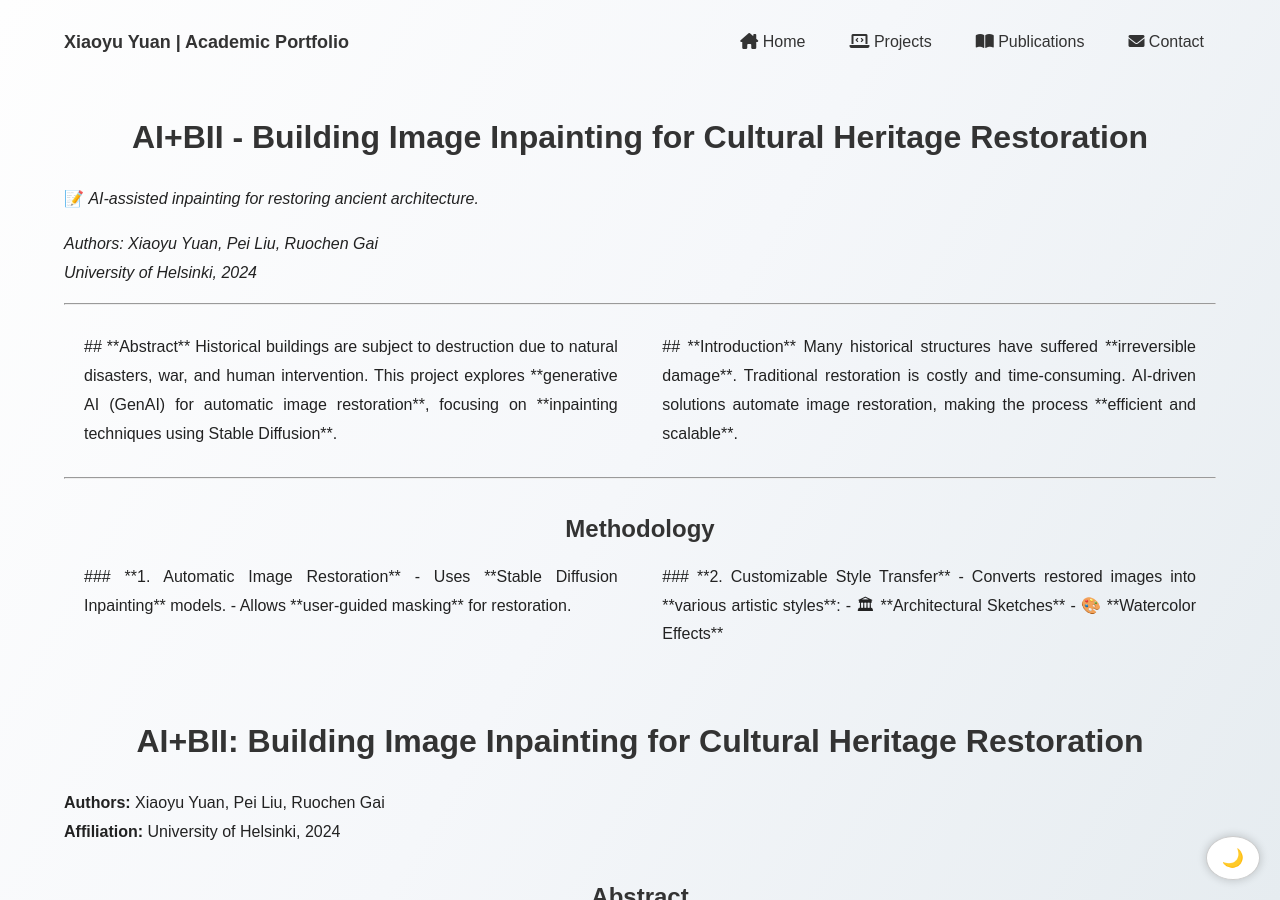
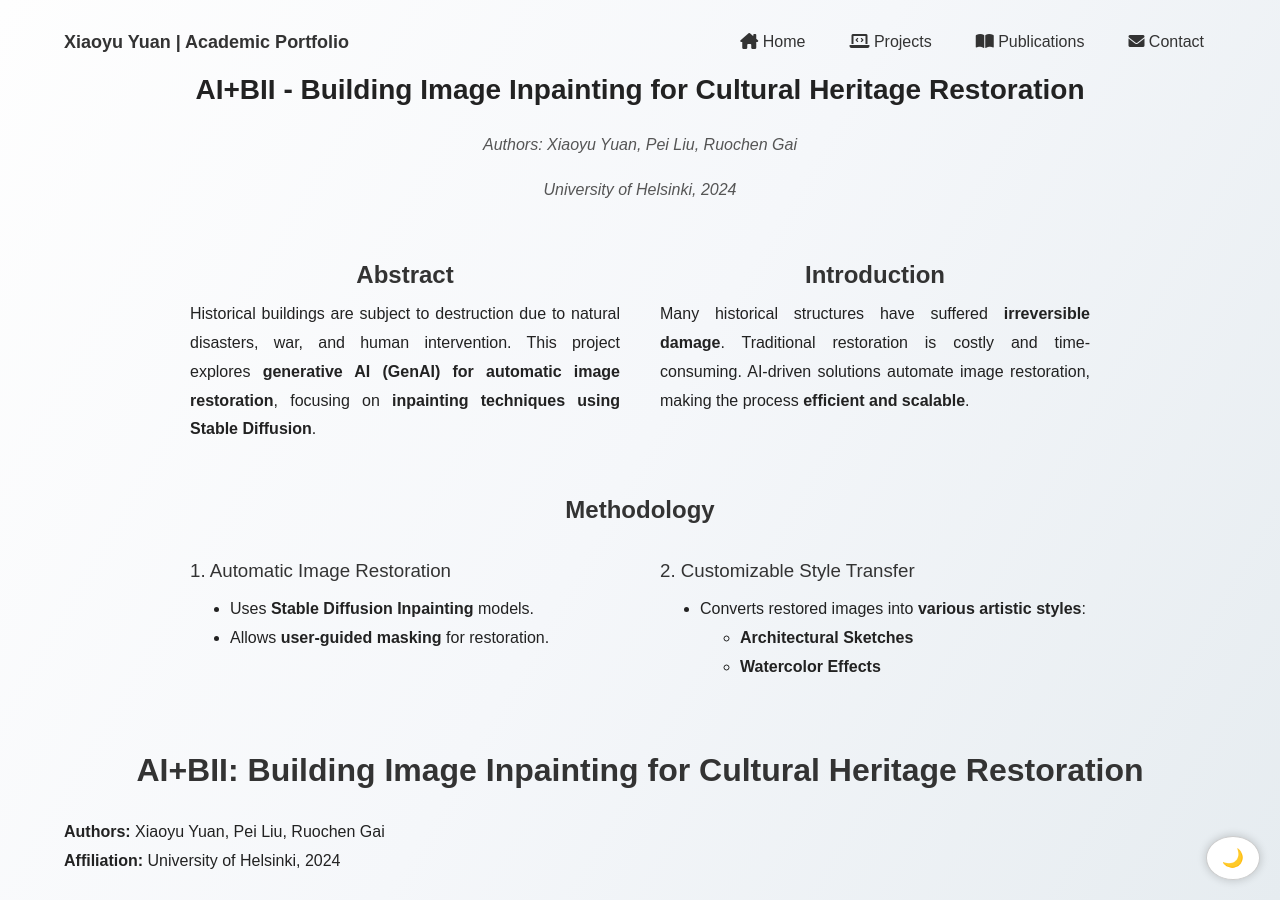
Before and after one commit to XiaoyuYuan19/portfolio, a Jekyll site: the page built from _projects/ai-bii.md, in a window 1280 px wide and 900 px high. Built offline with Jekyll 4.4.1, drawn with Linux system fonts in a browser that asks for light colours.

Commit message:
Update ai-bii.md

```diff
--- a/_projects/ai-bii.md
+++ b/_projects/ai-bii.md
@@ -15,45 +15,51 @@
 ---
 
 
-# **{{ page.title }}**
+<div class="title">{{ page.title }}</div>
 
-📝 *{{ page.description }}*
+<div class="authors">
+    <p>Authors: Xiaoyu Yuan, Pei Liu, Ruochen Gai</p>
+    <p>University of Helsinki, 2024</p>
+</div>
 
-*Authors: Xiaoyu Yuan, Pei Liu, Ruochen Gai*
-*University of Helsinki, 2024*
-
----
-
-<div class="container">
+<div class="content">
   <div class="two-column">
     <div class="column">
-      ## **Abstract**
-      Historical buildings are subject to destruction due to natural disasters, war, and human intervention. This project explores **generative AI (GenAI) for automatic image restoration**, focusing on **inpainting techniques using Stable Diffusion**.
+      <h2>Abstract</h2>
+      <p>Historical buildings are subject to destruction due to natural disasters, war, and human intervention.
+      This project explores <strong>generative AI (GenAI) for automatic image restoration</strong>,
+      focusing on <strong>inpainting techniques using Stable Diffusion</strong>.</p>
     </div>
 
     <div class="column">
-      ## **Introduction**
-      Many historical structures have suffered **irreversible damage**. Traditional restoration is costly and time-consuming. AI-driven solutions automate image restoration, making the process **efficient and scalable**.
+      <h2>Introduction</h2>
+      <p>Many historical structures have suffered <strong>irreversible damage</strong>. Traditional restoration is costly and time-consuming.
+      AI-driven solutions automate image restoration, making the process <strong>efficient and scalable</strong>.</p>
     </div>
   </div>
 </div>
 
----
+<h2>Methodology</h2>
 
-## **Methodology**
-<div class="container">
+<div class="content">
   <div class="two-column">
     <div class="column">
-      ### **1. Automatic Image Restoration**
-      - Uses **Stable Diffusion Inpainting** models.
-      - Allows **user-guided masking** for restoration.
+      <h3>1. Automatic Image Restoration</h3>
+      <ul>
+        <li>Uses <strong>Stable Diffusion Inpainting</strong> models.</li>
+        <li>Allows <strong>user-guided masking</strong> for restoration.</li>
+      </ul>
     </div>
 
     <div class="column">
-      ### **2. Customizable Style Transfer**
-      - Converts restored images into **various artistic styles**:
-        - 🏛 **Architectural Sketches**
-        - 🎨 **Watercolor Effects**
+      <h3>2. Customizable Style Transfer</h3>
+      <ul>
+        <li>Converts restored images into <strong>various artistic styles</strong>:</li>
+        <ul>
+          <li><strong>Architectural Sketches</strong></li>
+          <li><strong>Watercolor Effects</strong></li>
+        </ul>
+      </ul>
     </div>
   </div>
 </div>
```
